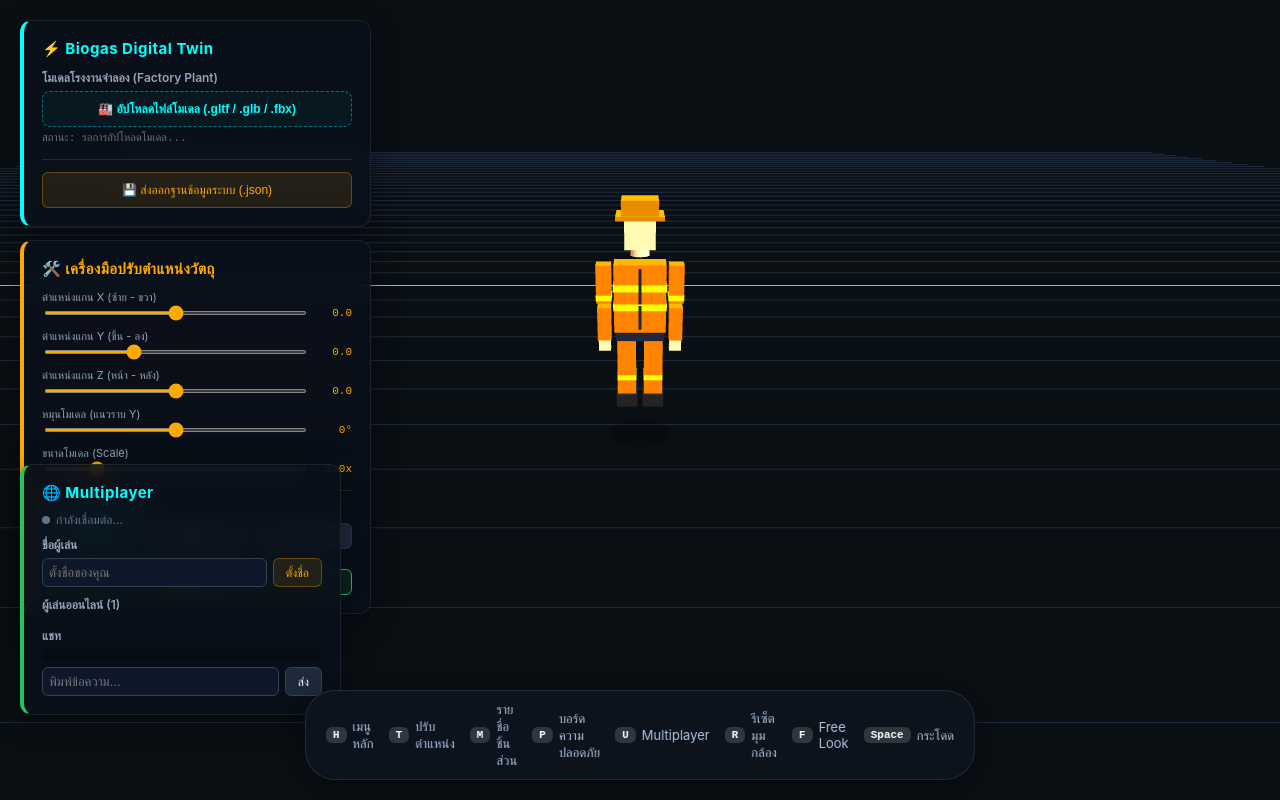
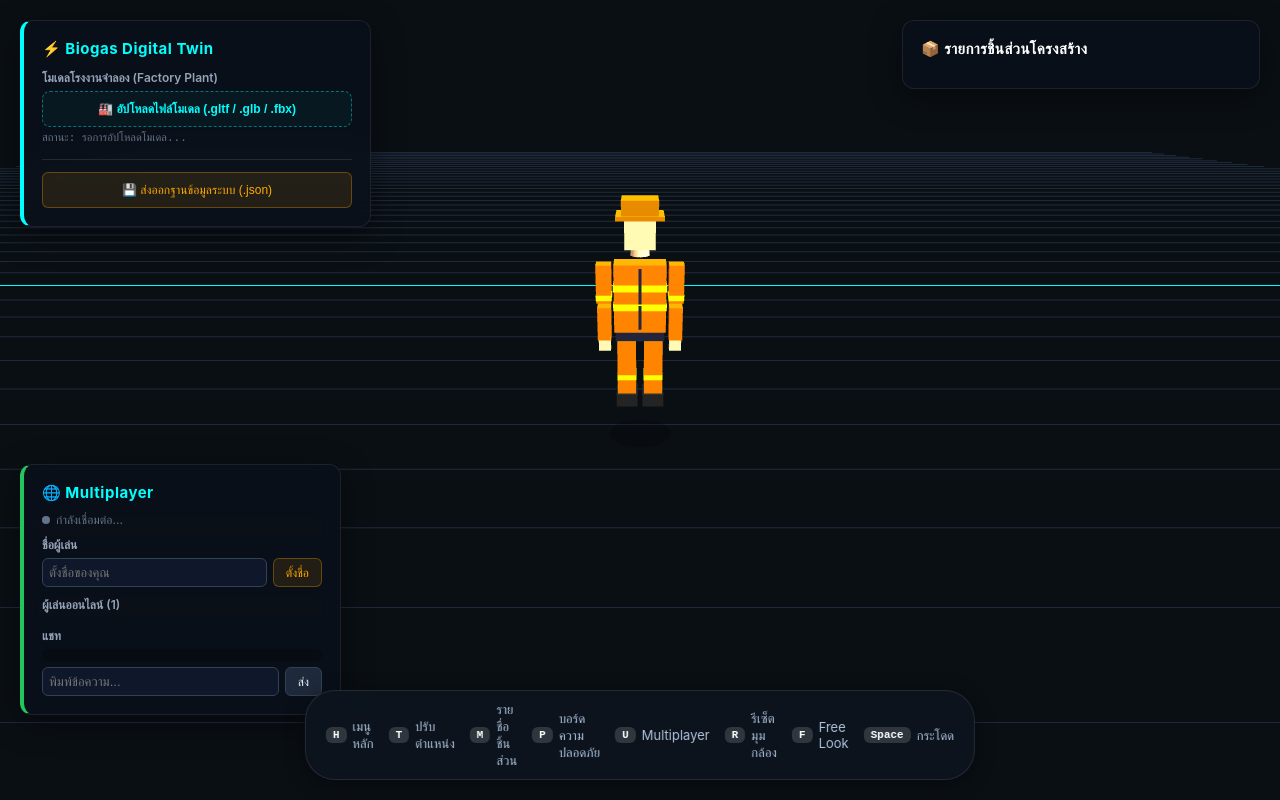
Before and after one commit to chatthadasainoi-cmyk/AECVERSE, a website: page public/index.html in a window 1280 px wide. Drawn offline with nearby package versions, Linux system fonts and the light colour scheme; animation ran at ten frames a second.

Commit message:
Update index.html

```diff
--- a/public/index.html
+++ b/public/index.html
@@ -21,16 +21,15 @@
 <body>
 <script src="https://cdnjs.cloudflare.com/ajax/libs/nipplejs/0.10.1/nipplejs.min.js"></script>
 
-<div id="mobile-controls-container">
-    <div id="mobile-joystick-zone"></div>
+<div id="viewer-shell">
 
-    <div id="mobile-action-zone">
-        <button id="btn-mobile-interact" class="mobile-action-btn">🔍 Interact</button>
-        <button id="btn-mobile-jump" class="mobile-action-btn" style="background: rgba(0, 255, 255, 0.2); border-color: #00ffff;">🦘 Jump</button>
+  <!-- LEFT COLUMN: model upload + transform tools -->
+  <div id="left-col" class="side-col">
+    <!-- แถบแท็บ: สลับดูทีละแผง แทนการกองซ้อนกันทั้ง 3 แผงพร้อมกัน -->
+    <div class="side-tabs" id="left-tabs">
+        <div class="side-tab" data-target="dashboard">📦 โมเดล</div>
+        <div class="side-tab" data-target="transform-panel">🛠️ ปรับตำแหน่ง</div>
     </div>
-</div>
-    <!-- Canvas สำหรับแสดงผล 3D -->
-    <div id="canvas-container"></div>
 
     <!-- แผงซ้าย: อัปโหลดโมเดลโรงงานหลัก -->
     <div id="dashboard" class="panel">
@@ -51,7 +50,7 @@
 
     <!-- แผงปรับตำแหน่งโมเดลโรงงาน -->
     <div id="transform-panel" class="panel" style="display: none;">
-        <h4 style="color: #ffaa00; margin-bottom: 12px;">🛠️ เครื่องมือปรับตำแหน่งวัตถุ</h4>
+        <h4 style="margin-bottom: 12px;">🛠️ เครื่องมือปรับตำแหน่งวัตถุ</h4>
 
         <div class="control-group">
             <label>ตำแหน่งแกน X (ซ้าย - ขวา)</label>
@@ -91,8 +90,8 @@
             </div>
         </div>
 
-        <div class="control-group" style="margin-top: 15px; border-top: 1px solid rgba(255,255,255,0.1); padding-top: 10px;">
-            <label style="color:#00ffff; font-weight: bold; margin-bottom: 8px;">👁️ โหมดโครงสร้างพื้นผิว</label>
+        <div class="control-group" style="margin-top: 10px; border-top: 1px solid rgba(255,255,255,0.1); padding-top: 8px;">
+            <label style="color:#00ffff; font-weight: bold; margin-bottom: 6px;">👁️ โหมดโครงสร้างพื้นผิว</label>
             <div class="mode-container">
                 <button id="mode-solid" class="mode-btn active" onclick="setFactoryMaterialMode('solid')">Solid</button>
                 <button id="mode-wireframe" class="mode-btn" onclick="setFactoryMaterialMode('wireframe')">Wireframe</button>
@@ -101,14 +100,80 @@
         </div>
     </div>
 
-    <!-- แผงขวาบน: โครงสร้างชิ้นส่วนวัตถุ -->
+    <!-- MULTIPLAYER PANEL -->
+    <div id="multiplayer-panel" class="panel">
+        <h3 style="margin-bottom: 10px;">🌐 Multiplayer</h3>
+
+        <div id="mp-status" style="display:flex; align-items:center; gap:6px; margin-bottom:10px; font-size:12px; color:#64748b;">
+            <span id="mp-dot" style="width:8px;height:8px;border-radius:50%;background:#64748b;display:inline-block;"></span>
+            <span id="mp-status-text">กำลังเชื่อมต่อ...</span>
+        </div>
+
+        <div style="margin-bottom:10px;">
+            <label class="section-label">ชื่อผู้เล่น</label>
+            <div style="display:flex;gap:6px;">
+                <input type="text" id="mp-name-input" class="ui-edit-input" placeholder="ตั้งชื่อของคุณ" style="flex:1;" maxlength="20">
+                <button class="panel-action-btn btn-save" onclick="setMyName()" style="white-space:nowrap;">ตั้งชื่อ</button>
+            </div>
+        </div>
+
+        <div>
+            <label class="section-label">ผู้เล่นออนไลน์ (<span id="mp-player-count">1</span>)</label>
+            <div id="mp-player-list" style="max-height:100px;overflow-y:auto;"></div>
+        </div>
+
+        <div style="margin-top:10px;">
+            <label class="section-label">แชท</label>
+            <div id="mp-chat-log" style="max-height:100px;overflow-y:auto;background:rgba(0,0,0,0.25);border-radius:6px;padding:6px;margin-bottom:6px;font-size:11px;font-family:monospace;"></div>
+            <div style="display:flex;gap:6px;">
+                <input type="text" id="mp-chat-input" class="ui-edit-input" placeholder="พิมพ์ข้อความ..." style="flex:1;" maxlength="200">
+                <button class="panel-action-btn" onclick="sendChat()" style="white-space:nowrap;">ส่ง</button>
+            </div>
+        </div>
+    </div>
+  </div>
+
+  <!-- CENTER COLUMN: pure 3D viewport + HUD strip underneath -->
+  <div id="center-col">
+    <div id="canvas-container">
+        <div id="mobile-controls-container">
+            <div id="mobile-joystick-zone"></div>
+            <div id="mobile-action-zone">
+                <button id="btn-mobile-interact" class="mobile-action-btn">🔍 Interact</button>
+                <button id="btn-mobile-jump" class="mobile-action-btn" style="background: rgba(0, 255, 255, 0.2); border-color: #00ffff;">🦘 Jump</button>
+            </div>
+        </div>
+    </div>
+
+    <!-- แผงควบคุมด่วน HUD -->
+    <div id="keybind-hud">
+        <div class="key-btn-item" onclick="togglePanelElement('dashboard')"><span class="key-badge">H</span> เมนูหลัก</div>
+        <div class="key-btn-item" onclick="togglePanelElement('transform-panel')"><span class="key-badge">T</span> ปรับตำแหน่ง</div>
+        <div class="key-btn-item" onclick="togglePanelElement('details-panel')"><span class="key-badge">M</span> รายชื่อชิ้นส่วน</div>
+        <div class="key-btn-item" onclick="togglePanelElement('process-panel')"><span class="key-badge">P</span> บอร์ดความปลอดภัย</div>
+        <div class="key-btn-item" onclick="togglePanelElement('multiplayer-panel')"><span class="key-badge">U</span> Multiplayer</div>
+        <div class="key-btn-item" onclick="resetCameraToAvatar()"><span class="key-badge">R</span> รีเซ็ตมุมกล้อง</div>
+        <div id="freelook-btn" class="key-btn-item" onclick="document.dispatchEvent(new KeyboardEvent('keydown',{key:'f'}))"><span class="key-badge">F</span> Free Look</div>
+        <div class="key-btn-item" onclick="triggerAvatarJump()"><span class="key-badge">Space</span> กระโดด</div>
+    </div>
+  </div>
+
+  <!-- RIGHT COLUMN: structure list + process/safety board -->
+  <div id="right-col" class="side-col">
+    <!-- แถบแท็บ: สลับระหว่างลิสต์ชิ้นส่วน กับ บอร์ดความปลอดภัยของชิ้นที่เลือก -->
+    <div class="side-tabs" id="right-tabs">
+        <div class="side-tab" data-target="details-panel">📦 ชิ้นส่วน</div>
+        <div class="side-tab" data-target="process-panel">🛡️ ความปลอดภัย</div>
+    </div>
+
+    <!-- แผงรายชื่อชิ้นส่วนโครงสร้าง -->
     <div id="details-panel" class="panel" style="display: none;">
         <h4>📦 รายการชิ้นส่วนโครงสร้าง</h4>
         <div id="model-meta"></div>
         <div id="mesh-container"></div>
     </div>
 
-    <!-- แผงล่างขวา: ข้อมูลกระบวนการและความปลอดภัย -->
+    <!-- แผงข้อมูลกระบวนการและความปลอดภัย -->
     <div id="process-panel" class="panel" style="display: none;">
         <div class="process-header">
             <div id="title-container" style="display: flex; align-items: center; gap: 8px;">
@@ -148,57 +213,47 @@
             </div>
         </div>
     </div>
+  </div>
 
-    <!-- ========================== -->
-    <!-- MULTIPLAYER PANEL (NEW)    -->
-    <!-- ========================== -->
-    <div id="multiplayer-panel" class="panel">
-        <h3 style="margin-bottom: 10px;">🌐 Multiplayer</h3>
-
-        <!-- Connection status -->
-        <div id="mp-status" style="display:flex; align-items:center; gap:6px; margin-bottom:10px; font-size:12px; color:#64748b;">
-            <span id="mp-dot" style="width:8px;height:8px;border-radius:50%;background:#64748b;display:inline-block;"></span>
-            <span id="mp-status-text">กำลังเชื่อมต่อ...</span>
-        </div>
-
-        <!-- My name -->
-        <div style="margin-bottom:10px;">
-            <label class="section-label">ชื่อผู้เล่น</label>
-            <div style="display:flex;gap:6px;">
-                <input type="text" id="mp-name-input" class="ui-edit-input" placeholder="ตั้งชื่อของคุณ" style="flex:1;" maxlength="20">
-                <button class="panel-action-btn btn-save" onclick="setMyName()" style="white-space:nowrap;">ตั้งชื่อ</button>
-            </div>
-        </div>
-
-        <!-- Player list -->
-        <div>
-            <label class="section-label">ผู้เล่นออนไลน์ (<span id="mp-player-count">1</span>)</label>
-            <div id="mp-player-list" style="max-height:100px;overflow-y:auto;"></div>
-        </div>
-
-        <!-- Chat -->
-        <div style="margin-top:10px;">
-            <label class="section-label">แชท</label>
-            <div id="mp-chat-log" style="max-height:100px;overflow-y:auto;background:rgba(0,0,0,0.25);border-radius:6px;padding:6px;margin-bottom:6px;font-size:11px;font-family:monospace;"></div>
-            <div style="display:flex;gap:6px;">
-                <input type="text" id="mp-chat-input" class="ui-edit-input" placeholder="พิมพ์ข้อความ..." style="flex:1;" maxlength="200">
-                <button class="panel-action-btn" onclick="sendChat()" style="white-space:nowrap;">ส่ง</button>
-            </div>
-        </div>
-    </div>
-
-    <!-- แผงควบคุมด่วน HUD ด้านล่าง -->
-    <div id="keybind-hud">
-        <div class="key-btn-item" onclick="togglePanelElement('dashboard')"><span class="key-badge">H</span> เมนูหลัก</div>
-        <div class="key-btn-item" onclick="togglePanelElement('transform-panel')"><span class="key-badge">T</span> ปรับตำแหน่ง</div>
-        <div class="key-btn-item" onclick="togglePanelElement('details-panel')"><span class="key-badge">M</span> รายชื่อชิ้นส่วน</div>
-        <div class="key-btn-item" onclick="togglePanelElement('process-panel')"><span class="key-badge">P</span> บอร์ดความปลอดภัย</div>
-        <div class="key-btn-item" onclick="togglePanelElement('multiplayer-panel')"><span class="key-badge">U</span> Multiplayer</div>
-        <div class="key-btn-item" onclick="resetCameraToAvatar()"><span class="key-badge">R</span> รีเซ็ตมุมกล้อง</div>
-        <div id="freelook-btn" class="key-btn-item" onclick="document.dispatchEvent(new KeyboardEvent('keydown',{key:'f'}))"><span class="key-badge">F</span> Free Look</div>
-        <div class="key-btn-item" onclick="triggerAvatarJump()"><span class="key-badge">Space</span> กระโดด</div>
-    </div>
+</div>
 
     <script src="app.js"></script>
+
+    <!--
+      สคริปต์เสริมสำหรับแท็บซ้าย/ขวา — ไม่ได้แก้ app.js เดิมแม้แต่บรรทัดเดียว
+      แค่คุมว่าใน 1 คอลัมน์ให้เห็นแผงเดียวพร้อมกัน (แทนที่จะเห็นทั้ง 3 แผงกองกัน)
+      หมายเหตุ: ปุ่มลัดคีย์บอร์ด (H/T/M/P/U) เดิมยังทำงานได้ตามปกติ เพราะเรียก
+      togglePanelElement() ตัวเดิม แค่ถ้ากดสลับตอนอยู่แท็บอื่น จะเห็น 2 แผงซ้อนกัน
+      ชั่วคราว — เป็นพฤติกรรมที่ตั้งใจให้ยังใช้คีย์ลัดแบบเดิมได้อยู่
+    -->
+    <script>
+    (function () {
+        function initTabs(tabBarId, panelIds) {
+            const tabBar = document.getElementById(tabBarId);
+            if (!tabBar) return;
+
+            function activate(targetId) {
+                panelIds.forEach(id => {
+                    const el = document.getElementById(id);
+                    if (el) el.style.display = (id === targetId) ? 'block' : 'none';
+                });
+                tabBar.querySelectorAll('.side-tab').forEach(btn => {
+                    btn.classList.toggle('active', btn.dataset.target === targetId);
+                });
+            }
+
+            tabBar.querySelectorAll('.side-tab').forEach(btn => {
+                btn.addEventListener('click', () => activate(btn.dataset.target));
+            });
+
+            // ตั้งค่าเริ่มต้น: โชว์แผงแรกของแท็บเท่านั้น
+            // (ทำงานหลัง app.js โหลดเสร็จ จึงชนะการที่ app.js สั่งเปิด transform-panel ไว้ตอนเริ่มต้น)
+            activate(panelIds[0]);
+        }
+
+        initTabs('left-tabs', ['dashboard', 'transform-panel']);
+        initTabs('right-tabs', ['details-panel', 'process-panel']);
+    })();
+    </script>
 </body>
 </html>
```
